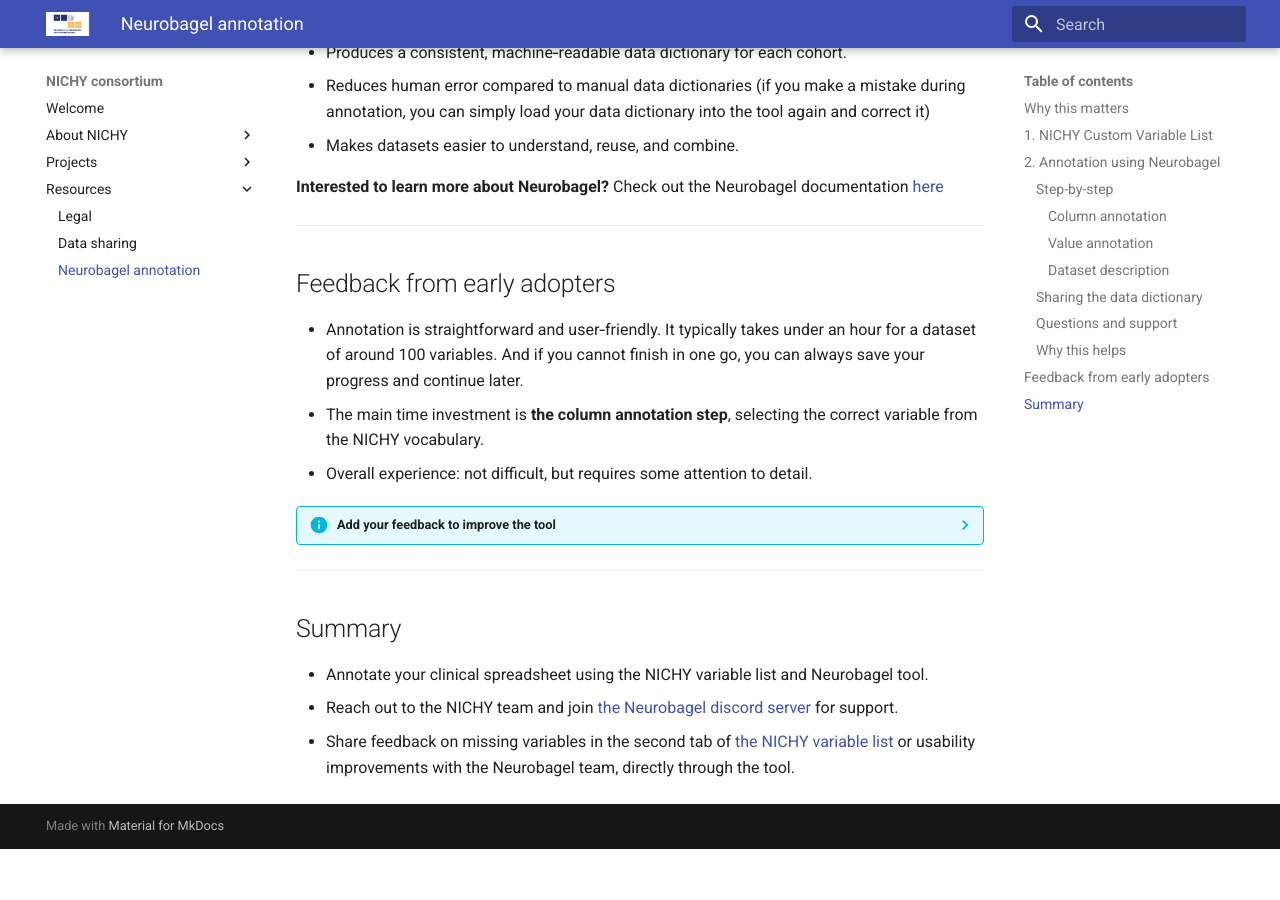
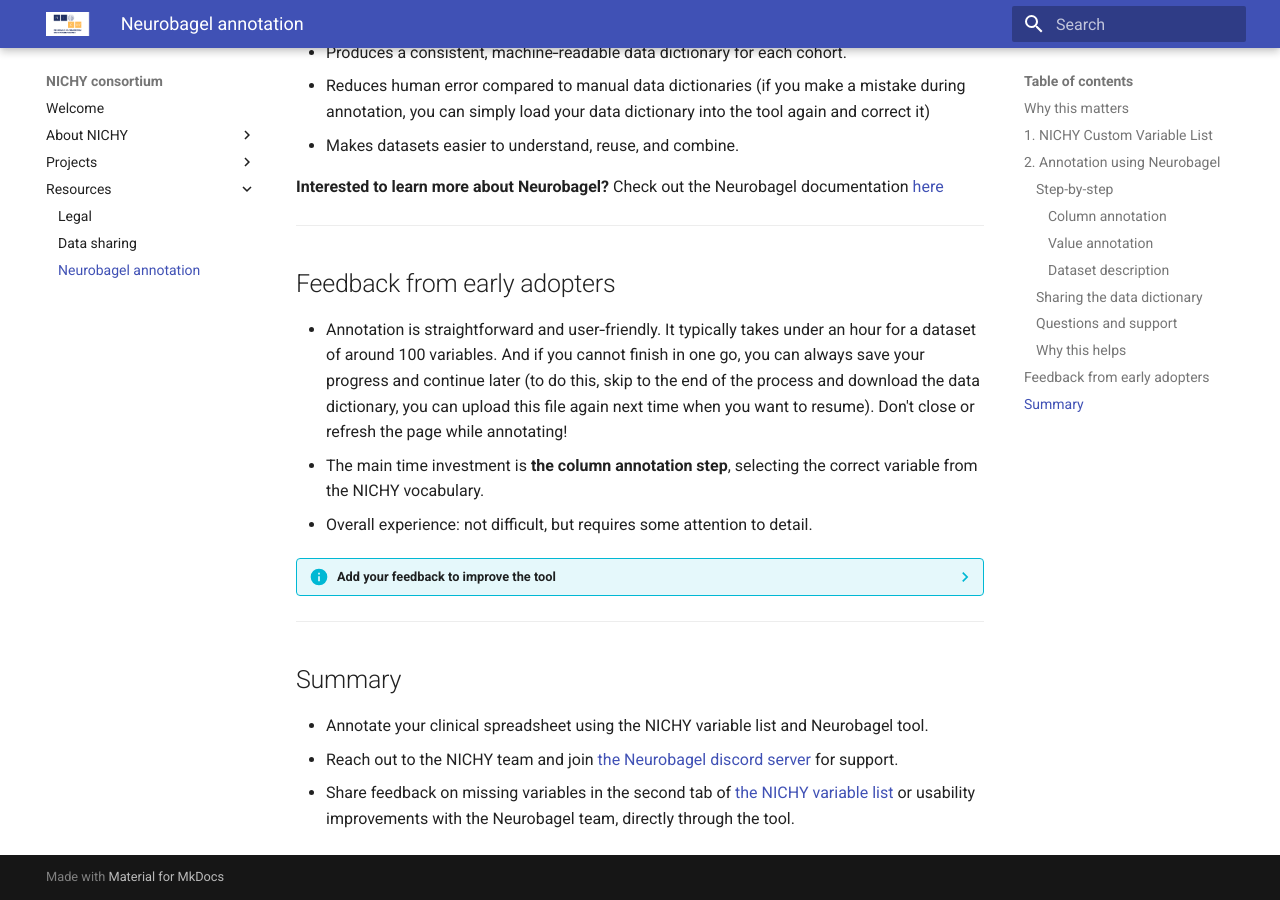
Before and after one commit to nichy-consortium/nichy, an MkDocs documentation site: the page built from docs/resources/how_to_guides/Neurobagel_data_annotation.md, in a window 1280 px wide and 900 px high, scrolled down 3465 px. Built offline with MkDocs 1.6.1 and Material for MkDocs 9.7.7, drawn with Linux system fonts in a browser that asks for light colours; before the commit the page ends 4314 px from its top, so only the background shows below that.

Commit message:
Update Neurobagel_data_annotation.md

```diff
--- a/docs/resources/how_to_guides/Neurobagel_data_annotation.md
+++ b/docs/resources/how_to_guides/Neurobagel_data_annotation.md
@@ -91,7 +91,7 @@
 ---
 
 ## Feedback from early adopters
-- Annotation is straightforward and user‑friendly. It typically takes under an hour for a dataset of around 100 variables. And if you cannot finish in one go, you can always save your progress and continue later.
+- Annotation is straightforward and user‑friendly. It typically takes under an hour for a dataset of around 100 variables. And if you cannot finish in one go, you can always save your progress and continue later (to do this, skip to the end of the process and download the data dictionary, you can upload this file again next time when you want to resume). Don't close or refresh the page while annotating!
 - The main time investment is **the column annotation step**, selecting the correct variable from the NICHY vocabulary.
 - Overall experience: not difficult, but requires some attention to detail.
 
```
